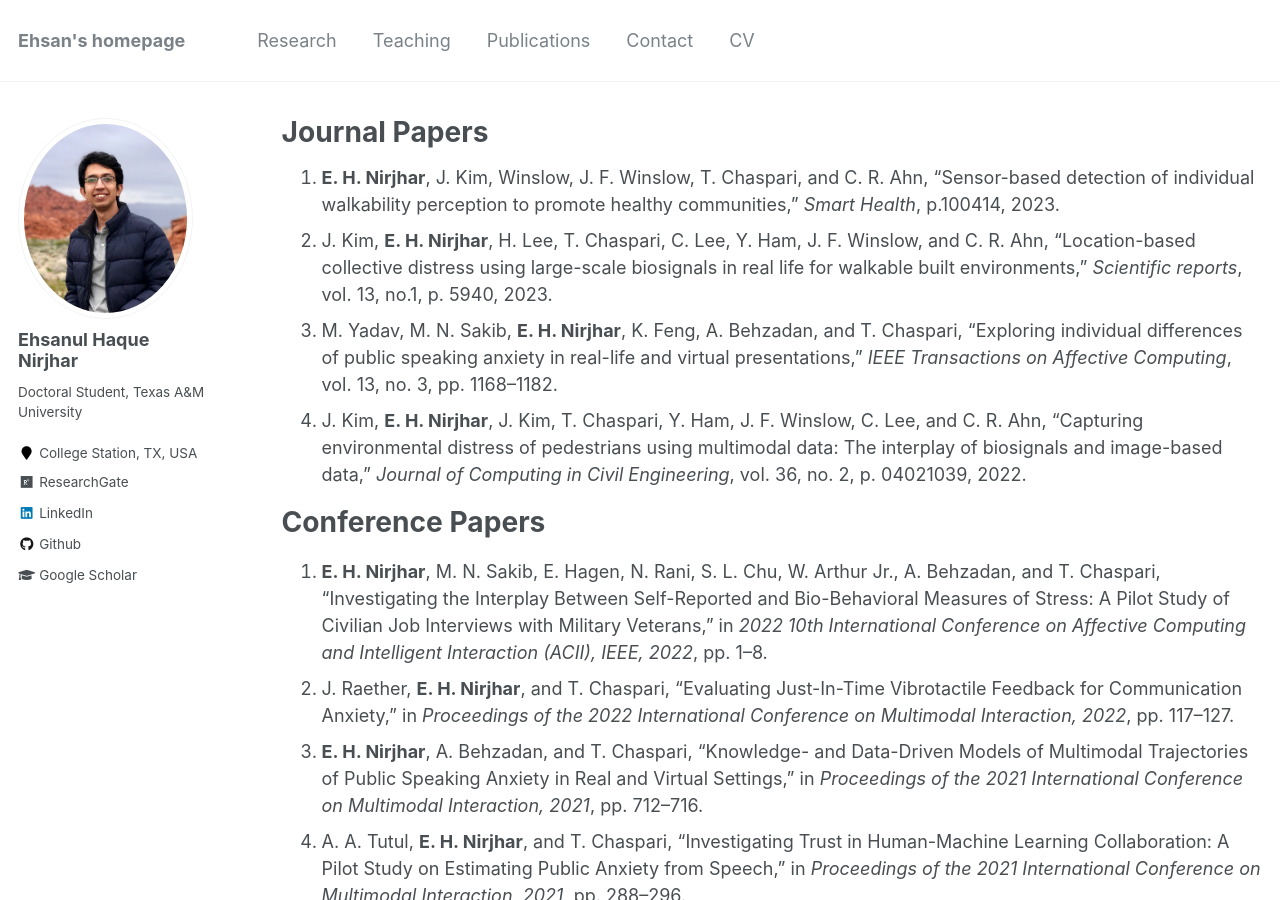
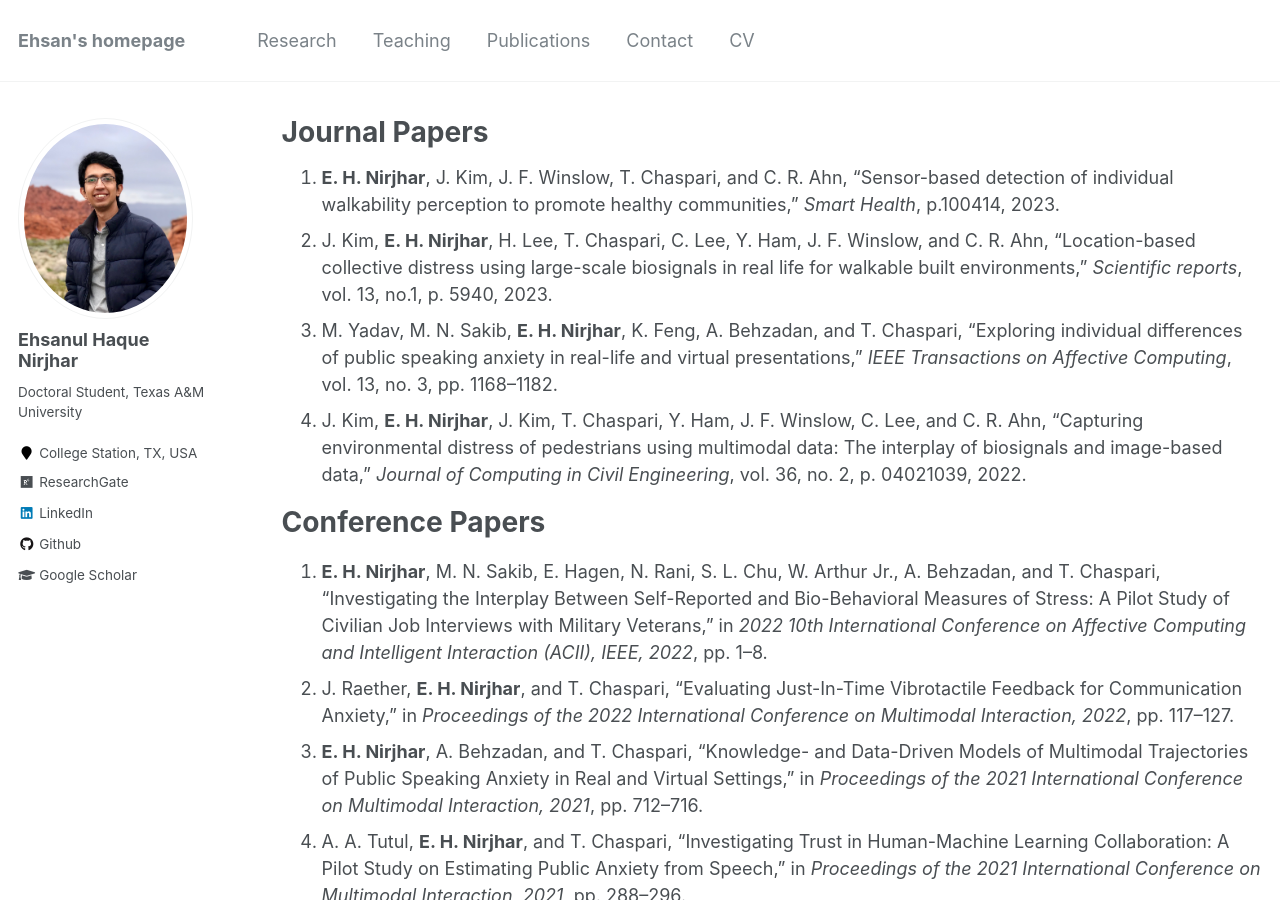
Before and after one commit to Ehsan-Nirjhar/Ehsan-Nirjhar.github.io, a Jekyll site: the page built from _pages/publications.md, in a window 1280 px wide and 900 px high. Built offline with Jekyll 4.4.1, drawn with Linux system fonts in a browser that asks for light colours.

Commit message:
typo fix

```diff
--- a/_pages/publications.md
+++ b/_pages/publications.md
@@ -5,7 +5,7 @@ permalink: /publications/
 author_profile: true
 
 ---
-1. **E. H. Nirjhar**, J. Kim, Winslow, J. F. Winslow, T. Chaspari, and C. R. Ahn, "Sensor-based detection of individual walkability perception to promote healthy communities," *Smart Health*, p.100414, 2023.
+1. **E. H. Nirjhar**, J. Kim, J. F. Winslow, T. Chaspari, and C. R. Ahn, "Sensor-based detection of individual walkability perception to promote healthy communities," *Smart Health*, p.100414, 2023.
 1. J. Kim, **E. H. Nirjhar**, H. Lee, T. Chaspari, C. Lee, Y. Ham, J. F. Winslow, and C. R. Ahn, "Location-based collective distress using large-scale biosignals in real life for walkable built environments," *Scientific reports*, vol. 13, no.1, p. 5940, 2023.
 1. M. Yadav, M. N. Sakib, **E. H. Nirjhar**, K. Feng, A. Behzadan, and T. Chaspari, "Exploring individual differences of public speaking anxiety in real-life and virtual presentations," *IEEE Transactions on Affective Computing*, vol. 13, no. 3, pp. 1168–1182.
 1. J. Kim, **E. H. Nirjhar**, J. Kim, T. Chaspari, Y. Ham, J. F. Winslow, C. Lee, and C. R. Ahn, "Capturing environmental distress of pedestrians using multimodal data: The interplay of biosignals and image-based data,” *Journal of Computing in Civil Engineering*, vol. 36, no. 2, p. 04021039, 2022.
```
